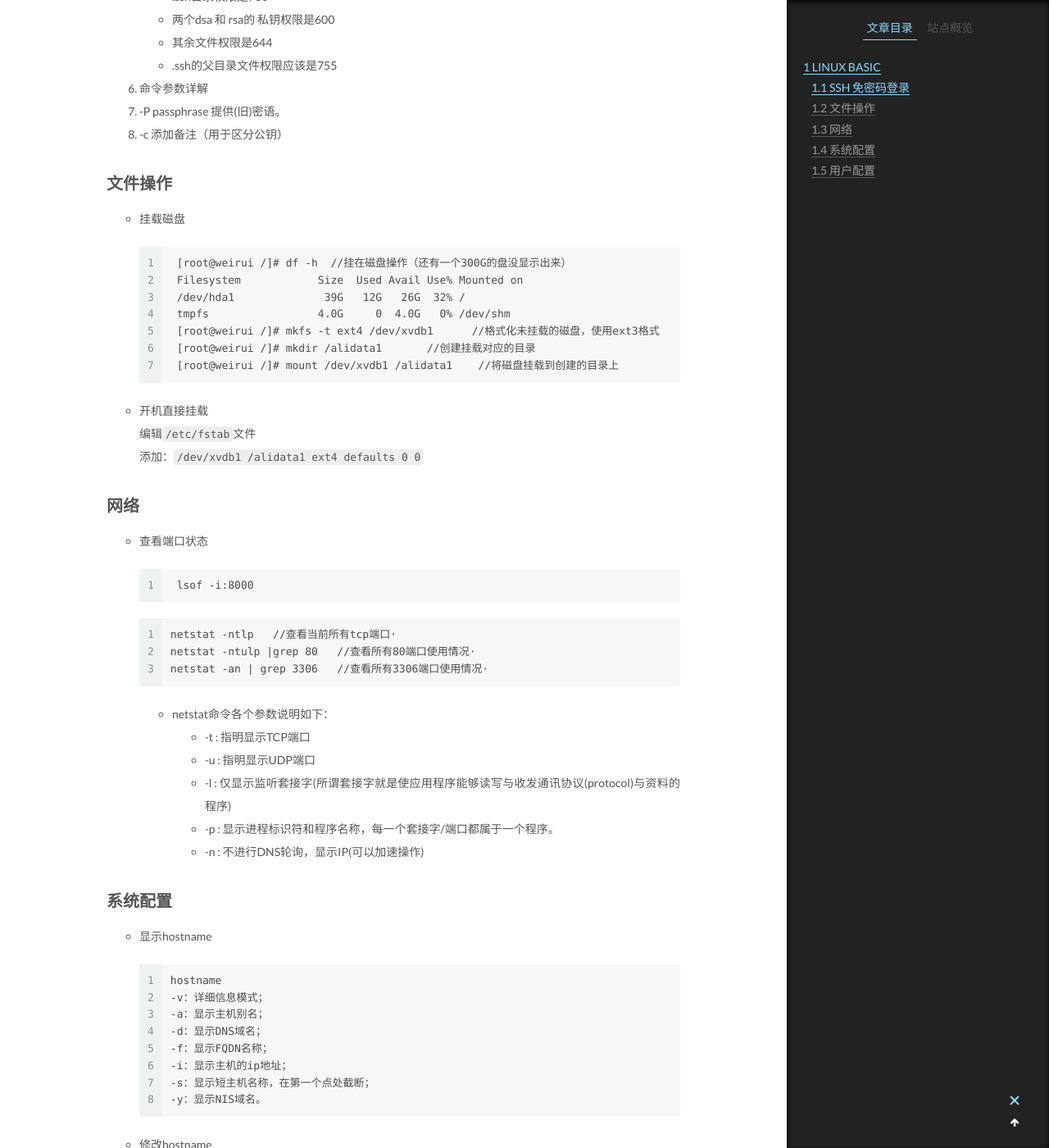
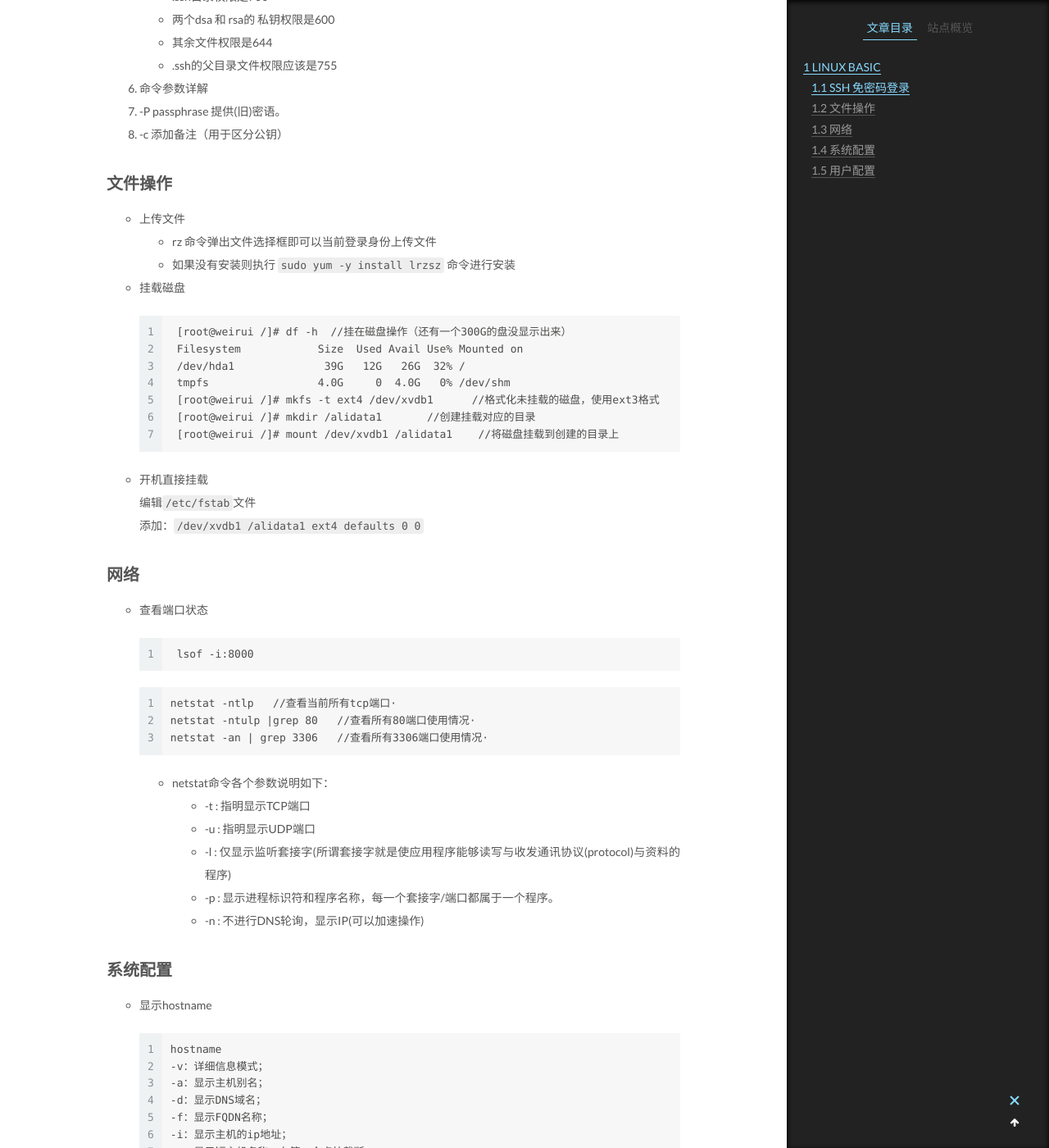
Before and after one commit to WeekiXu/docs, a Jekyll site: the page built from _posts/2018-05-05-linux-basic.md, in a window 1280 px wide and 1400 px high, scrolled down 1018 px. Shown: the whole window at 82% size. Built offline with Jekyll 4.4.1, drawn with Linux system fonts in a browser that asks for light colours.

Commit message:
增加上传文件 rz

````diff
--- a/_posts/2018-05-05-linux-basic.md
+++ b/_posts/2018-05-05-linux-basic.md
@@ -36,6 +36,9 @@ tags:
   1. -c 添加备注（用于区分公钥）
 
 ## 文件操作
+ * 上传文件
+   - rz 命令弹出文件选择框即可以当前登录身份上传文件
+   - 如果没有安装则执行 `sudo yum -y install lrzsz` 命令进行安装
  * 挂载磁盘
 ```
  [root@weirui /]# df -h  //挂在磁盘操作（还有一个300G的盘没显示出来）
````
